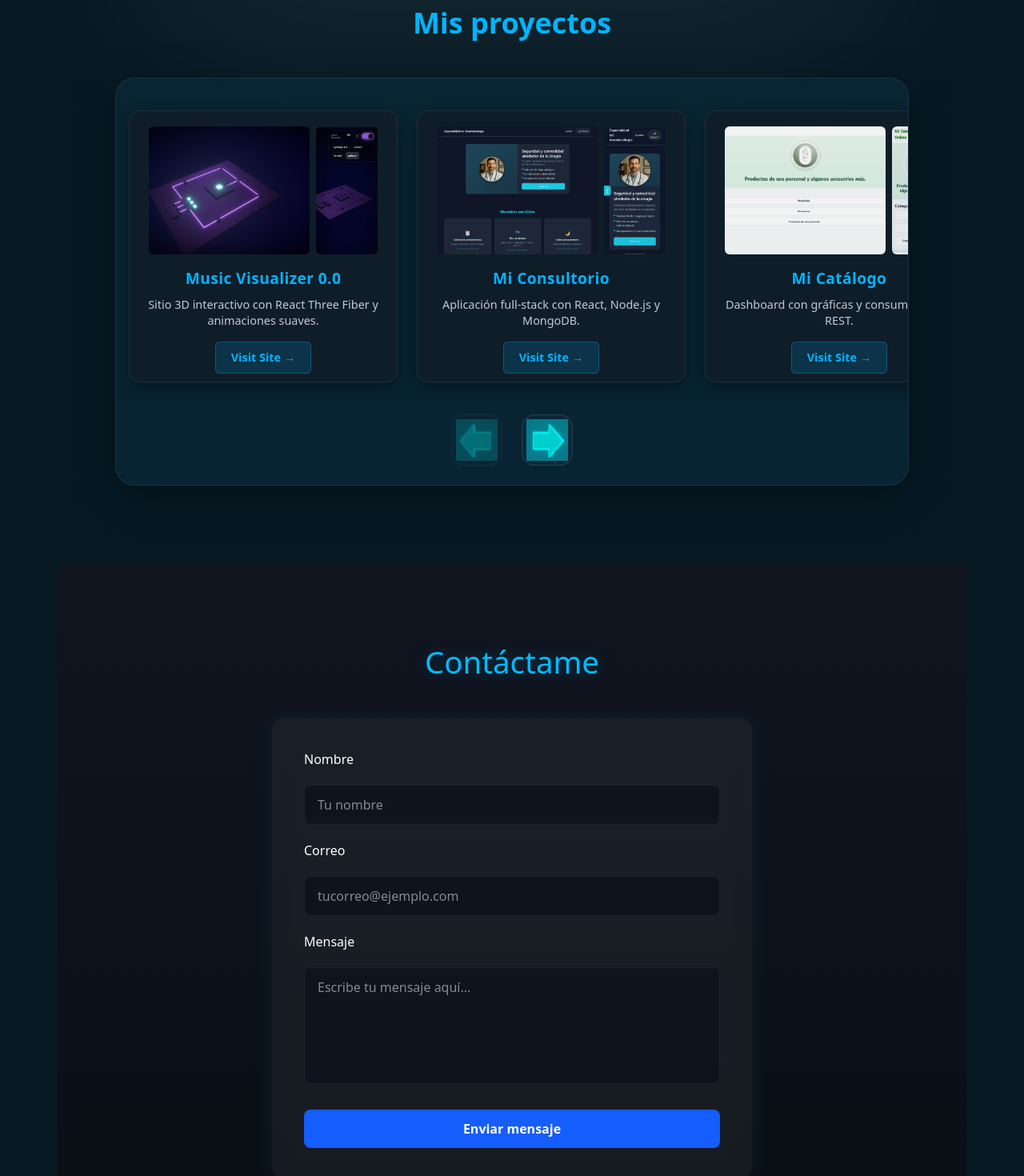
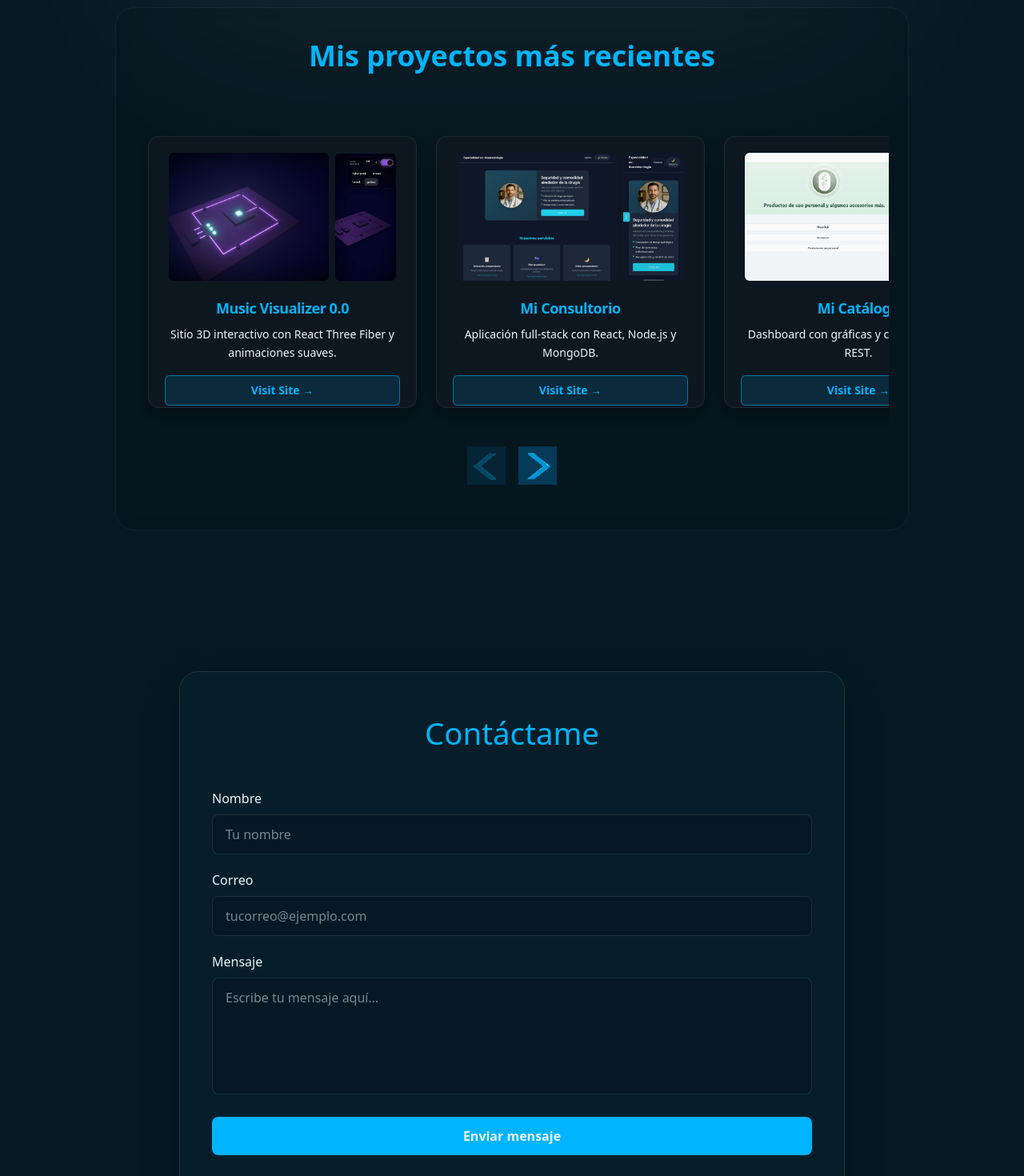
Before and after one commit to Caixba22/mi-portafolio, a React (Vite) app: page / in a window 1280 px wide. Shown: the part 560-2030 px from the top of the page at 80% size. Built offline with nearby package versions, Linux system fonts and the light colour scheme.

Commit message:
guardar cambios antes de intentar meter flechas 3d

```diff
--- a/src/components/Sections/Contact/ContactForm.tsx
+++ b/src/components/Sections/Contact/ContactForm.tsx
@@ -25,35 +25,52 @@ export default function ContactForm() {
     <section
       id="contact"
       className="
-        w-full min-h-[80vh] flex flex-col items-center justify-center
-        px-6 sm:px-10 py-24
-        bg-gradient-to-b from-[#10141f] to-[#0a0e15]
-        text-white
+        w-full
+        flex justify-center
+        px-4 sm:px-6 lg:px-8
+        py-20
+        bg-app
+        text-app
       "
     >
-      {/* 📨 Título */}
+      {/* CONTENEDOR REDONDEADO */}
+      <div
+        className="
+          w-[min(100%,52rem)]
+          mx-auto
+          bg-[color-mix(in_oklab,var(--color-bg-soft)_88%,transparent)]
+          border border-[color-mix(in_oklab,var(--color-border)_80%,transparent)]
+          rounded-2xl md:rounded-3xl
+          shadow-[0_18px_45px_rgba(0,0,0,0.25)]
+          backdrop-blur-sm
+          px-5 sm:px-10
+          py-10 sm:py-12
+        "
+      >
+        {/* título */}
         <h2
           className="
-          text-[2rem] sm:text-[2.4rem] mb-10 text-sky-400 text-center
-          drop-shadow-[0_0_10px_rgba(0,180,255,0.3)]
+            text-[2rem] sm:text-[2.4rem]
+            mb-10
+            text-[var(--color-primary)]
+            text-center
           "
         >
           Contáctame
         </h2>
 
-      {/* 📬 Formulario */}
+        {/* formulario */}
         <form
           onSubmit={handleSubmit}
-        className="
-          w-full max-w-[600px] flex flex-col gap-5
-          bg-white/5 p-10 rounded-2xl
-          shadow-[0_0_25px_rgba(0,180,255,0.1)]
-          backdrop-blur-md
-        "
+          className="flex flex-col gap-5"
         >
           {/* Nombre */}
-        <label className="font-medium">Nombre</label>
+          <div className="flex flex-col gap-2">
+            <label className="font-medium text-app" htmlFor="name">
+              Nombre
+            </label>
             <input
+              id="name"
               type="text"
               name="name"
               value={formData.name}
@@ -61,16 +78,25 @@ export default function ContactForm() {
               placeholder="Tu nombre"
               required
               className="
-            px-4 py-3 rounded-lg border border-[#1c2435]
-            bg-[#0f131d] text-white outline-none text-base
-            transition-all duration-300
-            focus:border-sky-400 focus:shadow-[0_0_8px_rgba(0,180,255,0.3)]
+                px-4 py-3 rounded-lg
+                border border-[color-mix(in_oklab,var(--color-border)_80%,transparent)]
+                bg-[color-mix(in_oklab,var(--color-bg)_75%,transparent)]
+                text-app outline-none text-base
+                placeholder:text-muted
+                transition-all duration-200
+                focus:border-[var(--color-primary)]
+                focus:ring-2 focus:ring-[color-mix(in_oklab,var(--color-primary)_45%,transparent)]
               "
             />
+          </div>
 
           {/* Correo */}
-        <label className="font-medium">Correo</label>
+          <div className="flex flex-col gap-2">
+            <label className="font-medium text-app" htmlFor="email">
+              Correo
+            </label>
             <input
+              id="email"
               type="email"
               name="email"
               value={formData.email}
@@ -78,16 +104,25 @@ export default function ContactForm() {
               placeholder="tucorreo@ejemplo.com"
               required
               className="
-            px-4 py-3 rounded-lg border border-[#1c2435]
-            bg-[#0f131d] text-white outline-none text-base
-            transition-all duration-300
-            focus:border-sky-400 focus:shadow-[0_0_8px_rgba(0,180,255,0.3)]
+                px-4 py-3 rounded-lg
+                border border-[color-mix(in_oklab,var(--color-border)_80%,transparent)]
+                bg-[color-mix(in_oklab,var(--color-bg)_75%,transparent)]
+                text-app outline-none text-base
+                placeholder:text-muted
+                transition-all duration-200
+                focus:border-[var(--color-primary)]
+                focus:ring-2 focus:ring-[color-mix(in_oklab,var(--color-primary)_45%,transparent)]
               "
             />
+          </div>
 
           {/* Mensaje */}
-        <label className="font-medium">Mensaje</label>
+          <div className="flex flex-col gap-2">
+            <label className="font-medium text-app" htmlFor="message">
+              Mensaje
+            </label>
             <textarea
+              id="message"
               name="message"
               value={formData.message}
               onChange={handleChange}
@@ -95,25 +130,42 @@ export default function ContactForm() {
               required
               rows={5}
               className="
-            px-4 py-3 rounded-lg border border-[#1c2435]
-            bg-[#0f131d] text-white outline-none text-base resize-none
-            transition-all duration-300
-            focus:border-sky-400 focus:shadow-[0_0_8px_rgba(0,180,255,0.3)]
+                px-4 py-3 rounded-lg
+                border border-[color-mix(in_oklab,var(--color-border)_80%,transparent)]
+                bg-[color-mix(in_oklab,var(--color-bg)_75%,transparent)]
+                text-app outline-none text-base resize-none
+                placeholder:text-muted
+                transition-all duration-200
+                focus:border-[var(--color-primary)]
+                focus:ring-2 focus:ring-[color-mix(in_oklab,var(--color-primary)_45%,transparent)]
               "
             />
+          </div>
 
           {/* Botón */}
           <button
             type="submit"
             className="
-            mt-3 px-6 py-3 bg-blue-600 hover:bg-blue-700
-            rounded-lg text-white font-semibold text-base
-            transition-all duration-300 hover:-translate-y-0.5
+              mt-2
+              inline-flex items-center justify-center
+              px-6 py-3
+              rounded-lg
+              bg-[var(--color-primary)]
+              text-[var(--color-text)]
+              font-semibold text-base
+              transition-all duration-200
+              hover:brightness-110
+              hover:-translate-y-0.5
+              focus:outline-none
+              focus:ring-2 focus:ring-[color-mix(in_oklab,var(--color-primary)_50%,transparent)]
+              focus:ring-offset-2
+              focus:ring-offset-[color-mix(in_oklab,var(--color-bg-soft)_80%,transparent)]
             "
           >
             Enviar mensaje
           </button>
         </form>
+      </div>
     </section>
   );
 }
--- a/src/components/Sections/MyProjects/Cards/ProjectBack.tsx
+++ b/src/components/Sections/MyProjects/Cards/ProjectBack.tsx
@@ -1,5 +1,4 @@
-// src/components/Sections/Cards/ProjectBack.tsx
-
+// src/components/Sections/MyProjects/Cards/ProjectBack.tsx
 import React from "react";
 
 interface Props {
@@ -7,53 +6,37 @@ interface Props {
 }
 
 export default function ProjectBack({ technologies }: Props) {
-  const accent = "#00b4ff";
-
   return (
     <div
-      style={{
-        display: "flex",
-        flexDirection: "column",
-        alignItems: "center",
-        justifyContent: "center",
-        height: "100%",
-        padding: "1.5rem",
-        transform: "rotateY(180deg)",
-      }}
+      className="
+        flex flex-col items-center justify-center
+        h-full
+        p-6
+        [transform:rotateY(180deg)]
+        gap-4
+      "
     >
-      <h3
-        style={{
-          color: accent,
-          fontSize: "1.1rem",
-          marginBottom: "0.8rem",
-          letterSpacing: "0.5px",
-        }}
-      >
+      <h3 className="text-[var(--color-primary)] text-base font-semibold tracking-wide">
         Technologies
       </h3>
+
       <ul
-        style={{
-          listStyle: "none",
-          padding: 0,
-          margin: 0,
-          display: "flex",
-          flexWrap: "wrap",
-          justifyContent: "center",
-          gap: "0.6rem",
-        }}
+        className="
+          flex flex-wrap gap-2 justify-center
+          list-none p-0 m-0
+        "
       >
         {technologies.map((tech, i) => (
           <li
             key={i}
-            style={{
-              background: "rgba(255,255,255,0.05)",
-              border: `1px solid rgba(255,255,255,0.1)`,
-              borderRadius: "6px",
-              padding: "0.4rem 0.8rem",
-              color: "#cfd6e1",
-              fontSize: "0.85rem",
-              fontWeight: 500,
-            }}
+            className="
+              bg-[color-mix(in_oklab,var(--color-surface)_35%,transparent)]
+              border border-[color-mix(in_oklab,var(--color-border)_70%,transparent)]
+              rounded-md
+              px-3 py-1
+              text-sm font-medium
+              text-[color-mix(in_oklab,var(--color-text)_85%,transparent)]
+            "
           >
             {tech}
           </li>
--- a/src/components/Sections/MyProjects/Cards/ProjectCard.tsx
+++ b/src/components/Sections/MyProjects/Cards/ProjectCard.tsx
@@ -1,5 +1,4 @@
-// src/components/Sections/Cards/ProjectCard.tsx
-
+// src/components/Sections/MyProjects/Cards/ProjectCard.tsx
 import React from "react";
 import FlippableCard from "../../../UI/FlippableCard";
 import ProjectFront from "./ProjectFront";
--- a/src/components/Sections/MyProjects/Cards/ProjectFront.tsx
+++ b/src/components/Sections/MyProjects/Cards/ProjectFront.tsx
@@ -1,5 +1,4 @@
-// src/components/Sections/Cards/ProjectFront.tsx
-
+// src/components/Sections/MyProjects/Cards/ProjectFront.tsx
 import React from "react";
 
 interface Props {
@@ -10,102 +9,65 @@ interface Props {
   link: string;
 }
 
-export default function ProjectFront({ title, desc, imgDesktop, imgMobile, link }: Props) {
-  const accent = "#00b4ff";
-  const textColor = "#e4e8ef";
-
+export default function ProjectFront({
+  title,
+  desc,
+  imgDesktop,
+  imgMobile,
+  link,
+}: Props) {
   return (
     <div
-      style={{
-        display: "flex",
-        flexDirection: "column",
-        justifyContent: "space-between",
-        height: "100%",
-        padding: "1.2rem",
-      }}
+      className="
+        flex flex-col
+        h-full
+        p-5
+        gap-5
+      "
     >
       {/* IMÁGENES */}
-      <div
-        style={{
-          display: "flex",
-          justifyContent: "center",
-          gap: "0.5rem",
-          marginBottom: "1rem",
-        }}
-      >
+      <div className="flex justify-center gap-2">
         <img
           src={imgDesktop}
           alt={`${title} Desktop`}
-          style={{
-            width: "68%",
-            height: "160px",
-            borderRadius: "6px",
-            objectFit: "cover",
-            filter: "brightness(0.95)",
-          }}
+          className="w-[68%] h-[160px] rounded-md object-cover brightness-[0.98]"
         />
         <img
           src={imgMobile}
           alt={`${title} Mobile`}
-          style={{
-            width: "26%",
-            height: "160px",
-            borderRadius: "6px",
-            objectFit: "cover",
-            opacity: 0.9,
-          }}
+          className="w-[26%] h-[160px] rounded-md object-cover opacity-90"
         />
       </div>
 
-      {/* TEXTO */}
-      <div>
-        <h3
-          style={{
-            color: accent,
-            fontSize: "1.2rem",
-            fontWeight: 600,
-            marginBottom: "0.5rem",
-            letterSpacing: "0.4px",
-          }}
-        >
-          {title}
-        </h3>
-        <p
-          style={{
-            color: textColor,
-            fontSize: "0.9rem",
-            opacity: 0.85,
-            lineHeight: 1.4,
-            marginBottom: "1rem",
-          }}
-        >
-          {desc}
-        </p>
+      {/* TEXTO + BOTÓN */}
+      <div className="flex flex-col gap-4 pb-2">
+        <div>
+          <h3 className="text-[var(--color-primary)] text-lg font-semibold tracking-tight mb-2">
+            {title}
+          </h3>
+          <p className="text-app/90 text-sm leading-relaxed">
+            {desc}
+          </p>
+        </div>
+
         <a
           href={link}
           target="_blank"
           rel="noopener noreferrer"
-          style={{
-            display: "inline-block",
-            padding: "0.5rem 1.2rem",
-            background: "rgba(0,180,255,0.15)",
-            border: `1px solid ${accent}50`,
-            borderRadius: "6px",
-            color: accent,
-            textDecoration: "none",
-            fontWeight: 600,
-            fontSize: "0.9rem",
-            transition: "all 0.3s ease",
-          }}
-          onMouseEnter={(e) => {
-            (e.currentTarget as HTMLElement).style.background = accent;
-            (e.currentTarget as HTMLElement).style.color = "#10141f";
-          }}
-          onMouseLeave={(e) => {
-            (e.currentTarget as HTMLElement).style.background =
-              "rgba(0,180,255,0.15)";
-            (e.currentTarget as HTMLElement).style.color = accent;
-          }}
+          className="
+            inline-block
+            px-4 py-2
+            rounded-md
+            text-sm font-semibold
+            border
+            border-[color-mix(in_oklab,var(--color-primary)_55%,transparent)]
+            bg-[color-mix(in_oklab,var(--color-primary)_12%,transparent)]
+            text-[var(--color-primary)]
+            transition
+            hover:bg-[var(--color-primary)]
+            hover:text-[var(--color-bg)]
+            focus:outline-none focus:ring-2 focus:ring-[var(--color-primary)]/60
+          "
         >
           Visit Site →
         </a>
--- a/src/components/Sections/MyProjects/MyProjects.tsx
+++ b/src/components/Sections/MyProjects/MyProjects.tsx
@@ -1,4 +1,7 @@
 // src/components/Sections/MyProjects.tsx
+
+// src/components/Sections/MyProjects.tsx
+
 import React, { useEffect, useState } from "react";
 import { useUI } from "../../../context/uiContext";
 import ProjectReel from "./ProjectReel/ProjectReel";
@@ -58,19 +61,17 @@ export default function MyProjects() {
     },
   ];
 
-  const heading = lang === "es" ? "Mis proyectos" : "My projects";
+  const heading = lang === "es" ? "Mis proyectos más recientes" : "My projects";
 
   return (
     <section
       id="projects"
-      /* espacio para el header sticky */
       className="
         scroll-mt-[80px]
         relative w-full
         flex flex-col items-center
-        px-6 md:px-16 py-24
+        py-24
         bg-app/0 text-app
-        overflow-hidden
       "
     >
       {/* luz suave arriba */}
@@ -83,12 +84,29 @@ export default function MyProjects() {
         "
       />
 
-      <h2 className="relative text-center text-3xl md:text-4xl font-bold mb-12 text-[var(--color-primary)]">
-        {heading}
-      </h2>
+      {/* CONTENEDOR ANGOSTO + BORDE REDONDEADO + FONDO */}
+      <div
+        className="
+          relative
+          mx-auto
+          w-[min(100vw-2rem,68rem)]
+          md:w-[min(100vw-4rem,62rem)]
+          bg-black/10
+          border border-white/5
+          rounded-2xl md:rounded-3xl
+          backdrop-blur-sm
+          pt-10 pb-12 px-3 md:px-6
+          overflow-hidden
+        "
+      >
+        <h2 className="text-center text-3xl md:text-4xl font-bold mb-10 text-[var(--color-primary)]">
+          {heading}
+        </h2>
 
-      <div className="relative w-full max-w-[62rem] mx-auto">
-        <ProjectReel projects={projects} isMobile={isMobile} />
+        {/* este div fuerza al carrusel a NO salirse del tamaño anterior */}
+        <div className="relative w-full overflow-hidden rounded-xl">
+          <ProjectReel projects={projects} isMobile={isMobile} />
+        </div>
       </div>
     </section>
   );
--- a/src/components/Sections/MyProjects/ProjectReel/ProjectReel.tsx
+++ b/src/components/Sections/MyProjects/ProjectReel/ProjectReel.tsx
@@ -21,8 +21,8 @@ interface Props {
 
 export default function ProjectReel({ projects, isMobile = false }: Props) {
   const reelRef = useRef<HTMLDivElement | null>(null);
-  const [canScrollLeft, setCanScrollLeft] = useState(true);   // 👈 empieza en true para que no parpadeen
-  const [canScrollRight, setCanScrollRight] = useState(true); // 👈
+  const [canScrollLeft, setCanScrollLeft] = useState(true);
+  const [canScrollRight, setCanScrollRight] = useState(true);
 
   const scrollBy = (dir: "left" | "right") => {
     if (!reelRef.current) return;
@@ -40,10 +40,7 @@ export default function ProjectReel({ projects, isMobile = false }: Props) {
   const updateScrollState = () => {
     if (!reelRef.current) return;
     const { scrollLeft, scrollWidth, clientWidth } = reelRef.current;
-
-    // si todo cabe, igual los dejamos en true para que NO desaparezcan
     const fits = scrollWidth <= clientWidth + 2;
-
     setCanScrollLeft(fits ? true : scrollLeft > 10);
     setCanScrollRight(fits ? true : scrollLeft + clientWidth < scrollWidth - 10);
   };
@@ -81,16 +78,7 @@ export default function ProjectReel({ projects, isMobile = false }: Props) {
       `;
 
   return (
-    <div
-      className="
-        flex flex-col items-center
-        w-full
-        bg-[color-mix(in_oklab,var(--color-surface)_70%,transparent)]
-        rounded-3xl
-        shadow-[0_12px_50px_rgba(0,0,0,0.35)]
-        border border-[color-mix(in_oklab,var(--color-border)_55%,transparent)]
-      "
-    >
+    <div className="flex flex-col items-center w-full">
       <div ref={reelRef} className={reelClasses}>
         {projects.map((p, i) => (
           <div
@@ -108,7 +96,7 @@ export default function ProjectReel({ projects, isMobile = false }: Props) {
       </div>
 
       {!isMobile && (
-        <div className="flex justify-center items-center gap-6 pb-6">
+        <div className="flex justify-center items-center gap-4 pb-2 pt-2">
           <ArrowButton
             dir="left"
             active={canScrollLeft}
@@ -134,29 +122,55 @@ function ArrowButton({
   active: boolean;
   onClick: () => void;
 }) {
+  const [accent, setAccent] = React.useState("#00ffff");
+
+  React.useEffect(() => {
+    const getColor = () => {
+      const root = document.documentElement;
+      const val =
+        getComputedStyle(root).getPropertyValue("--color-primary").trim() ||
+        "#00ffff";
+      setAccent(val);
+    };
+    getColor();
+    const obs = new MutationObserver((muts) => {
+      for (const m of muts) {
+        if (m.type === "attributes" && m.attributeName === "data-theme") {
+          getColor();
+        }
+      }
+    });
+    obs.observe(document.documentElement, { attributes: true });
+    return () => obs.disconnect();
+  }, []);
+
   return (
     <button
       onClick={onClick}
       className={`
-        relative inline-grid place-items-center
-        w-16 h-16 rounded-2xl
-        border border-[var(--color-border)]
-        bg-[color-mix(in_oklab,var(--color-surface)_90%,transparent)]
-        transition-all duration-200
-        ${active ? "opacity-100 hover:scale-105" : "opacity-45"}
+        inline-grid place-items-center
+        w-12 h-12
+        bg-transparent
+        border-0
+        rounded-none
+        ${active ? "opacity-100" : "opacity-40 pointer-events-none"}
       `}
       aria-label={dir === "left" ? "Anterior" : "Siguiente"}
     >
-      <div className="w-[3.2rem] h-[3.2rem] overflow-visible rounded-full">
       <Canvas
         frameloop="always"
         camera={{ position: [0, 0, 3.5], fov: 35 }}
-          gl={{ antialias: true }}
+        gl={{ antialias: true, alpha: true }}
+        style={{
+          width: "3rem",
+          height: "3rem",
+          background: "transparent", // 👈 IMPORTANTE
+        }}
       >
         <ambientLight intensity={0.4} />
         <directionalLight position={[2, 2, 3]} intensity={1.4} />
-          <pointLight position={[-3, -2, 2]} intensity={0.8} color="#00ffff" />
-          <Arrow3D direction={dir} />
+        <pointLight position={[-3, -2, 2]} intensity={0.9} color={accent} />
+        <Arrow3D direction={dir} color={accent} variant="chevron" />
         <EffectComposer>
           <Bloom
             intensity={1.2}
@@ -165,7 +179,6 @@ function ArrowButton({
           />
         </EffectComposer>
       </Canvas>
-      </div>
     </button>
   );
 }
```
Also changed, not shown: src/components/3D/Arrow3D.tsx (+58 -23 lines), src/components/Sections/MyProjects/ProjectCard/ProjectBack.tsx (deleted, +0 -35 lines), src/components/Sections/MyProjects/ProjectCard/ProjectCard.tsx (deleted, +0 -38 lines), src/components/Sections/MyProjects/ProjectCard/ProjectFront.tsx (deleted, +0 -55 lines), src/components/Sections/MyProjects/ProjectReel/ReelArrowButton.tsx (deleted). Lines whose indentation alone changed are shown as unchanged.
